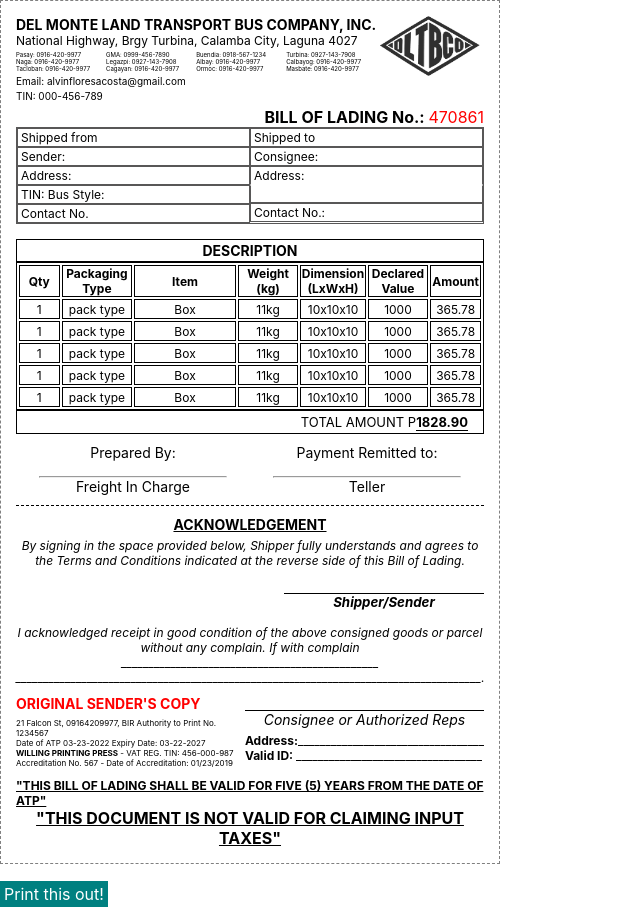
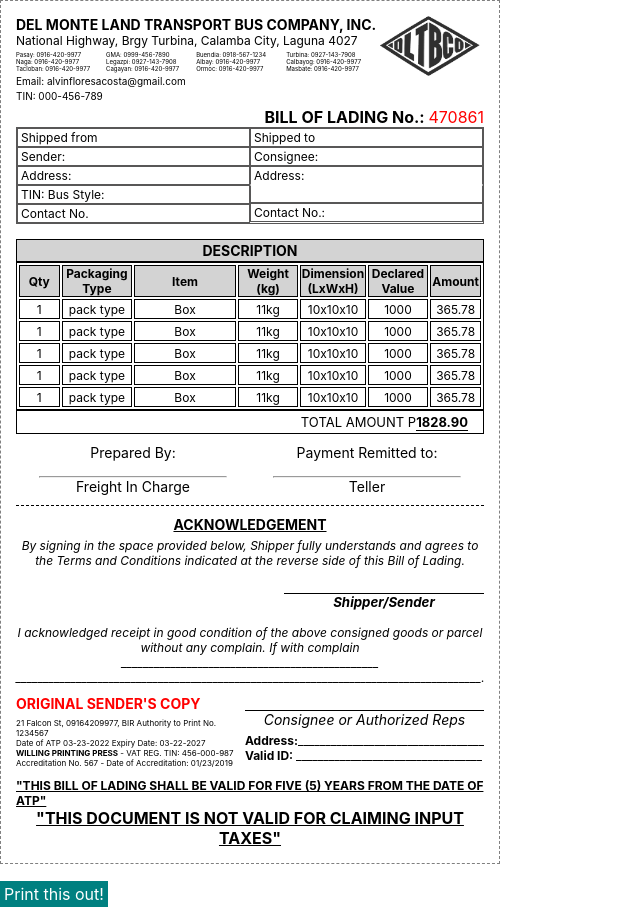
Before and after one commit to Exx-hub/react-features-practice2022, a React (Create React App) app: page / in a window 1280 px wide. Shown: the whole page, without its empty margins (0-640 px from the left). Built offline with nearby package versions, Linux system fonts and the light colour scheme.

Commit message:
table header bg color to lightgray

```diff
--- a/src/components/react-to-print/Table.css
+++ b/src/components/react-to-print/Table.css
@@ -4,6 +4,7 @@
     padding: 2px;
     font-size: 14px;
     font-weight: bold;
+    background-color: lightgray;
 }
 
 .table-amount {
@@ -28,6 +29,7 @@
 th {
     font-size: 12px;
     font-weight: bold;
+    background-color: lightgray;
 }
 
 th, td {
```
